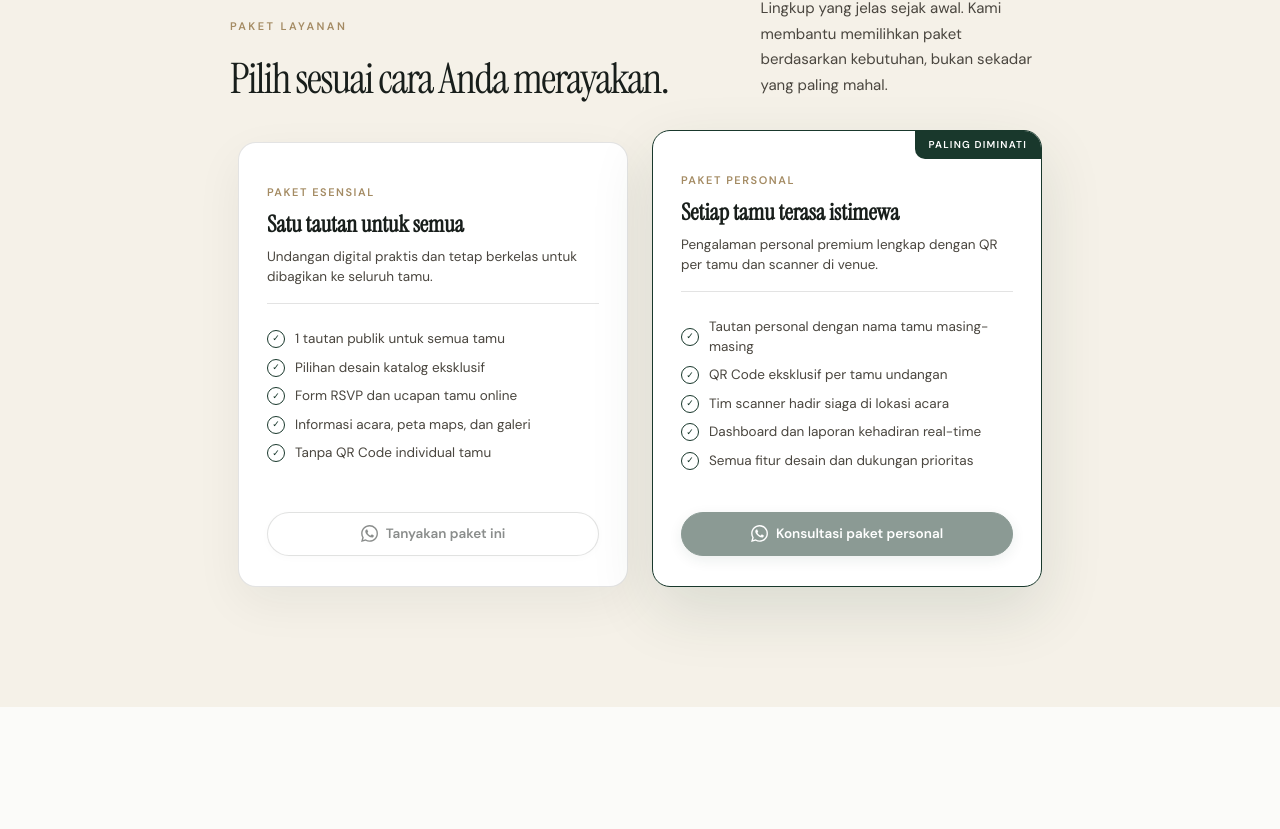
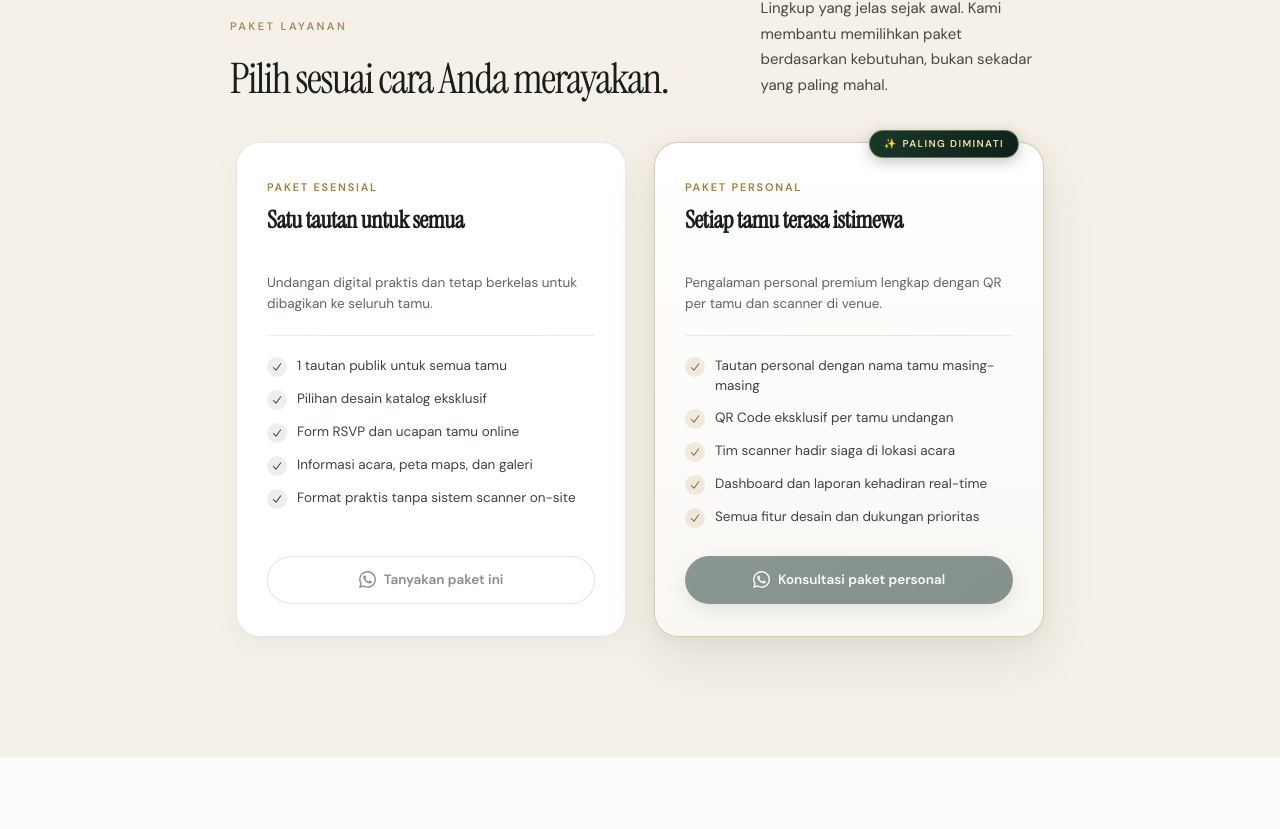
Before and after one commit to irul-kafy/irvite-id, a Next.js app in the folder apps/web-invitation/: page / in a window 1280 px wide. Shown: the part 1572-2401 px from the top of the page. Built offline with nearby package versions, Linux system fonts and the light colour scheme; no server answers; a web font is replaced by a local one.

Commit message:
style(landing): elevate packages section with equal card heights, luxury floating badge, and refined checklist

```diff
--- a/apps/web-invitation/src/app/landing.css
+++ b/apps/web-invitation/src/app/landing.css
@@ -821,120 +821,190 @@ h1 em {
   display: grid;
   grid-template-columns: repeat(2, minmax(280px, 390px));
   justify-content: center;
-  gap: 24px;
+  gap: 28px;
   max-width: 820px;
   margin: 0 auto;
   align-items: stretch;
 }
 
 .package-card {
-  border: 1px solid var(--line);
+  position: relative;
   background: #ffffff;
-  padding: 30px 28px;
-  position: relative;
-  border-radius: 18px;
-  box-shadow: var(--shadow);
+  border: 1px solid rgba(24, 30, 27, 0.1);
+  border-radius: 24px;
+  padding: 36px 30px 32px;
   display: flex;
   flex-direction: column;
-  transition: transform 0.25s ease, box-shadow 0.25s ease;
+  box-shadow: 0 10px 30px rgba(24, 30, 27, 0.04);
+  transition: transform 0.28s cubic-bezier(0.16, 1, 0.3, 1), box-shadow 0.28s ease, border-color 0.28s ease;
+  height: 100%;
+}
+
+.package-card:hover {
+  transform: translateY(-4px);
+  box-shadow: 0 20px 45px rgba(24, 30, 27, 0.08);
+  border-color: rgba(25, 56, 44, 0.25);
 }
 
 .package-card.featured {
-  border: 1.5px solid var(--primary);
-  background: #ffffff;
-  box-shadow: var(--shadow-lg);
-  margin-top: -12px;
+  background: linear-gradient(180deg, #ffffff 0%, #faf8f5 100%);
+  border: 1.5px solid rgba(197, 168, 128, 0.6);
+  box-shadow:
+    0 22px 55px rgba(25, 56, 44, 0.09),
+    0 4px 18px rgba(197, 168, 128, 0.15);
+  margin-top: 0;
+}
+
+.package-card.featured:hover {
+  transform: translateY(-5px);
+  box-shadow:
+    0 28px 65px rgba(25, 56, 44, 0.13),
+    0 6px 24px rgba(197, 168, 128, 0.25);
+  border-color: rgba(197, 168, 128, 0.9);
 }
 
 .recommended {
   position: absolute;
-  top: 0;
-  right: 0;
-  background: var(--primary);
-  color: #ffffff;
-  padding: 6px 14px;
+  top: -13px;
+  right: 24px;
+  background: linear-gradient(135deg, #19382c 0%, #0d211a 100%);
+  color: #f7dfa4;
+  padding: 5px 14px;
   font-size: 10px;
   text-transform: uppercase;
-  letter-spacing: 0.12em;
+  letter-spacing: 0.14em;
   font-weight: 700;
-  border-top-right-radius: 17px;
-  border-bottom-left-radius: 10px;
+  border-radius: 999px;
+  border: 1px solid rgba(216, 184, 126, 0.5);
+  box-shadow: 0 4px 14px rgba(13, 33, 26, 0.25);
+  display: inline-flex;
+  align-items: center;
+  gap: 5px;
+  pointer-events: none;
+}
+
+.package-card-header {
+  display: flex;
+  flex-direction: column;
 }
 
 .package-label {
   font-size: 11px;
   text-transform: uppercase;
-  letter-spacing: 0.14em;
-  color: var(--secondary-dark);
+  letter-spacing: 0.16em;
+  color: #a47e3b;
   margin-bottom: 8px;
   font-weight: 700;
 }
 
 .package-card h3 {
-  font-size: 23px;
+  font-size: 24px;
   line-height: 1.25;
   color: #181e1b;
   margin: 0;
   font-family: var(--serif);
   font-weight: 600;
+  letter-spacing: -0.015em;
+  min-height: 60px;
 }
 
 .package-desc {
-  line-height: 1.5;
-  min-height: 40px;
-  color: var(--ink-soft);
+  line-height: 1.55;
+  color: #5d6761;
   margin-top: 8px;
   margin-bottom: 0;
   font-size: 13.5px;
+  min-height: 42px;
+}
+
+.package-divider {
+  height: 1px;
+  background: linear-gradient(90deg, rgba(24, 30, 27, 0.08) 0%, rgba(197, 168, 128, 0.3) 50%, rgba(24, 30, 27, 0.08) 100%);
+  margin: 20px 0;
 }
 
 .package-card ul {
   list-style: none;
-  padding: 16px 0;
-  margin: 16px 0;
-  border-top: 1px solid var(--line);
+  padding: 0;
+  margin: 0 0 28px;
+  flex: 1 0 auto;
+  display: flex;
+  flex-direction: column;
+  gap: 12px;
 }
 
 .package-card li {
-  margin: 9px 0;
+  line-height: 1.48;
+  display: flex;
+  align-items: flex-start;
+  color: #3b4640;
   font-size: 13.5px;
-  line-height: 1.45;
-  display: flex;
-  align-items: center;
-  color: var(--ink-soft);
-}
-
-.icon {
-  display: inline-grid;
-  place-items: center;
-  width: 18px;
-  height: 18px;
-  border: 1px solid currentColor;
+  gap: 10px;
+}
+
+.pkg-feature-icon {
+  display: inline-flex;
+  align-items: center;
+  justify-content: center;
+  width: 20px;
+  height: 20px;
   border-radius: 50%;
-  margin-right: 10px;
-  font-size: 9px;
-  color: var(--primary);
-  flex: 0 0 18px;
+  background: rgba(25, 56, 44, 0.08);
+  color: #19382c;
+  flex-shrink: 0;
+  margin-top: 1px;
+}
+
+.pkg-feature-icon svg {
+  width: 12px;
+  height: 12px;
+}
+
+.pkg-feature-icon--featured {
+  background: rgba(197, 168, 128, 0.22);
+  color: #7d5b1d;
 }
 
 .package-card .button {
   width: 100%;
-  min-height: 44px;
-  padding: 0 18px;
+  min-height: 48px;
+  padding: 0 20px;
   font-size: 13.5px;
+  font-weight: 600;
   border-radius: 999px;
   margin-top: auto;
   gap: 8px;
+  display: inline-flex;
+  align-items: center;
+  justify-content: center;
+  transition: all 0.22s ease;
+}
+
+.package-card .button.outline {
+  background: #ffffff !important;
+  color: #181e1b !important;
+  border: 1px solid rgba(24, 30, 27, 0.22) !important;
+  box-shadow: 0 2px 8px rgba(24, 30, 27, 0.03);
+}
+
+.package-card .button.outline:hover {
+  background: rgba(25, 56, 44, 0.05) !important;
+  border-color: #19382c !important;
+  color: #19382c !important;
+  transform: translateY(-2px);
 }
 
 .featured .button.primary.exclusive-cta {
-  background: var(--primary) !important;
-  border-color: var(--primary) !important;
+  background: linear-gradient(135deg, #19382c 0%, #122b22 100%) !important;
+  border-color: #19382c !important;
   color: #ffffff !important;
+  box-shadow: 0 6px 20px rgba(25, 56, 44, 0.22);
 }
 
 .featured .button.primary.exclusive-cta:hover {
-  background: var(--primary-hover) !important;
+  background: linear-gradient(135deg, #224d3c 0%, #17372b 100%) !important;
+  transform: translateY(-2px);
+  box-shadow: 0 8px 24px rgba(25, 56, 44, 0.32);
 }
 
 .wa-icon {
--- a/apps/web-invitation/src/app/page.tsx
+++ b/apps/web-invitation/src/app/page.tsx
@@ -31,6 +31,24 @@ function IconWA({ className, style }: { className?: string; style?: React.CSSPro
       xmlns="http://www.w3.org/2000/svg"
     >
       <path d="M20.5 3.5A11.8 11.8 0 0 0 12.08 0C5.53 0 .2 5.33.2 11.88c0 2.09.55 4.13 1.59 5.93L.1 24l6.34-1.66a11.87 11.87 0 0 0 5.63 1.43h.01c6.55 0 11.87-5.33 11.87-11.88 0-3.17-1.22-6.15-3.46-8.39Zm-8.42 18.27h-.01a9.84 9.84 0 0 1-5.02-1.38l-.36-.21-3.76.99 1-3.67-.24-.38a9.83 9.83 0 0 1-1.51-5.24c0-5.46 4.45-9.9 9.91-9.9a9.82 9.82 0 0 1 7 2.9 9.83 9.83 0 0 1 2.89 7c0 5.46-4.45 9.9-9.9 9.9Zm5.43-7.42c-.3-.15-1.76-.87-2.03-.97-.27-.1-.47-.15-.67.15-.2.3-.77.97-.94 1.17-.17.2-.35.22-.65.07-.3-.15-1.25-.46-2.38-1.47a8.9 8.9 0 0 1-1.65-2.05c-.17-.3-.02-.46.13-.61.13-.13.3-.35.45-.52.15-.17.2-.3.3-.5.1-.2.05-.37-.02-.52-.08-.15-.67-1.61-.91-2.21-.24-.58-.49-.5-.67-.51h-.57c-.2 0-.52.07-.79.37-.27.3-1.04 1.02-1.04 2.48s1.06 2.87 1.21 3.07c.15.2 2.09 3.19 5.06 4.47.71.3 1.26.49 1.69.63.71.23 1.35.2 1.86.12.57-.08 1.76-.72 2.01-1.41.25-.7.25-1.3.17-1.42-.07-.13-.27-.2-.57-.35Z" />
+    </svg>
+  );
+}
+
+function IconCheck({ className, style }: { className?: string; style?: React.CSSProperties }) {
+  return (
+    <svg
+      className={className}
+      style={style}
+      viewBox="0 0 20 20"
+      fill="currentColor"
+      aria-hidden="true"
+    >
+      <path
+        fillRule="evenodd"
+        d="M16.704 4.153a.75.75 0 0 1 .143 1.052l-8 10.5a.75.75 0 0 1-1.127.075l-4.5-4.5a.75.75 0 0 1 1.06-1.06l3.894 3.893 7.48-9.817a.75.75 0 0 1 1.05-.143Z"
+        clipRule="evenodd"
+      />
     </svg>
   );
 }
@@ -167,26 +185,44 @@ function PackagesSection() {
         </div>
         <div className="package-grid">
           <article className="package-card">
-            <p className="package-label">Paket Esensial</p>
+            <div className="package-card-header">
+              <span className="package-label">Paket Esensial</span>
               <h3>Satu tautan untuk semua</h3>
               <p className="package-desc">
                 Undangan digital praktis dan tetap berkelas untuk dibagikan ke seluruh tamu.
               </p>
-            <ul>
+            </div>
+            <div className="package-divider" aria-hidden="true" />
+            <ul className="package-features">
               <li>
-                <span className="icon" aria-hidden="true">✓</span> 1 tautan publik untuk semua tamu
+                <span className="pkg-feature-icon" aria-hidden="true">
+                  <IconCheck />
+                </span>
+                <span>1 tautan publik untuk semua tamu</span>
               </li>
               <li>
-                <span className="icon" aria-hidden="true">✓</span> Pilihan desain katalog eksklusif
+                <span className="pkg-feature-icon" aria-hidden="true">
+                  <IconCheck />
+                </span>
+                <span>Pilihan desain katalog eksklusif</span>
               </li>
               <li>
-                <span className="icon" aria-hidden="true">✓</span> Form RSVP dan ucapan tamu online
+                <span className="pkg-feature-icon" aria-hidden="true">
+                  <IconCheck />
+                </span>
+                <span>Form RSVP dan ucapan tamu online</span>
               </li>
               <li>
-                <span className="icon" aria-hidden="true">✓</span> Informasi acara, peta maps, dan galeri
+                <span className="pkg-feature-icon" aria-hidden="true">
+                  <IconCheck />
+                </span>
+                <span>Informasi acara, peta maps, dan galeri</span>
               </li>
               <li>
-                <span className="icon" aria-hidden="true">✓</span> Tanpa QR Code individual tamu
+                <span className="pkg-feature-icon" aria-hidden="true">
+                  <IconCheck />
+                </span>
+                <span>Format praktis tanpa sistem scanner on-site</span>
               </li>
             </ul>
             {getGeneralContactUrl(MSG_BASIC) ? (
@@ -198,7 +234,7 @@ function PackagesSection() {
                 rel="noopener noreferrer"
               >
                 <IconWA className="wa-icon" />
-                Tanyakan paket ini
+                <span>Tanyakan paket ini</span>
               </a>
             ) : (
               <button
@@ -210,33 +246,53 @@ function PackagesSection() {
                 title="Kontak belum dikonfigurasi"
               >
                 <IconWA className="wa-icon" />
-                Tanyakan paket ini
+                <span>Tanyakan paket ini</span>
               </button>
             )}
           </article>
 
           <article className="package-card featured">
-            <span className="recommended">Paling diminati</span>
-            <p className="package-label">Paket Personal</p>
+            <span className="recommended">
+              <span aria-hidden="true">✨</span> Paling diminati
+            </span>
+            <div className="package-card-header">
+              <span className="package-label">Paket Personal</span>
               <h3>Setiap tamu terasa istimewa</h3>
               <p className="package-desc">
                 Pengalaman personal premium lengkap dengan QR per tamu dan scanner di venue.
               </p>
-            <ul>
+            </div>
+            <div className="package-divider" aria-hidden="true" />
+            <ul className="package-features">
               <li>
-                <span className="icon" aria-hidden="true">✓</span> Tautan personal dengan nama tamu masing-masing
+                <span className="pkg-feature-icon pkg-feature-icon--featured" aria-hidden="true">
+                  <IconCheck />
+                </span>
+                <span>Tautan personal dengan nama tamu masing-masing</span>
               </li>
               <li>
-                <span className="icon" aria-hidden="true">✓</span> QR Code eksklusif per tamu undangan
+                <span className="pkg-feature-icon pkg-feature-icon--featured" aria-hidden="true">
+                  <IconCheck />
+                </span>
+                <span>QR Code eksklusif per tamu undangan</span>
               </li>
               <li>
-                <span className="icon" aria-hidden="true">✓</span> Tim scanner hadir siaga di lokasi acara
+                <span className="pkg-feature-icon pkg-feature-icon--featured" aria-hidden="true">
+                  <IconCheck />
+                </span>
+                <span>Tim scanner hadir siaga di lokasi acara</span>
               </li>
               <li>
-                <span className="icon" aria-hidden="true">✓</span> Dashboard dan laporan kehadiran real-time
+                <span className="pkg-feature-icon pkg-feature-icon--featured" aria-hidden="true">
+                  <IconCheck />
+                </span>
+                <span>Dashboard dan laporan kehadiran real-time</span>
               </li>
               <li>
-                <span className="icon" aria-hidden="true">✓</span> Semua fitur desain dan dukungan prioritas
+                <span className="pkg-feature-icon pkg-feature-icon--featured" aria-hidden="true">
+                  <IconCheck />
+                </span>
+                <span>Semua fitur desain dan dukungan prioritas</span>
               </li>
             </ul>
             {getGeneralContactUrl(MSG_PREMIUM) ? (
@@ -248,7 +304,7 @@ function PackagesSection() {
                 rel="noopener noreferrer"
               >
                 <IconWA className="wa-icon" />
-                Konsultasi paket personal
+                <span>Konsultasi paket personal</span>
               </a>
             ) : (
               <button
@@ -260,7 +316,7 @@ function PackagesSection() {
                 title="Kontak belum dikonfigurasi"
               >
                 <IconWA className="wa-icon" />
-                Konsultasi paket personal
+                <span>Konsultasi paket personal</span>
               </button>
             )}
           </article>
```
Lines whose indentation alone changed are shown as unchanged.
